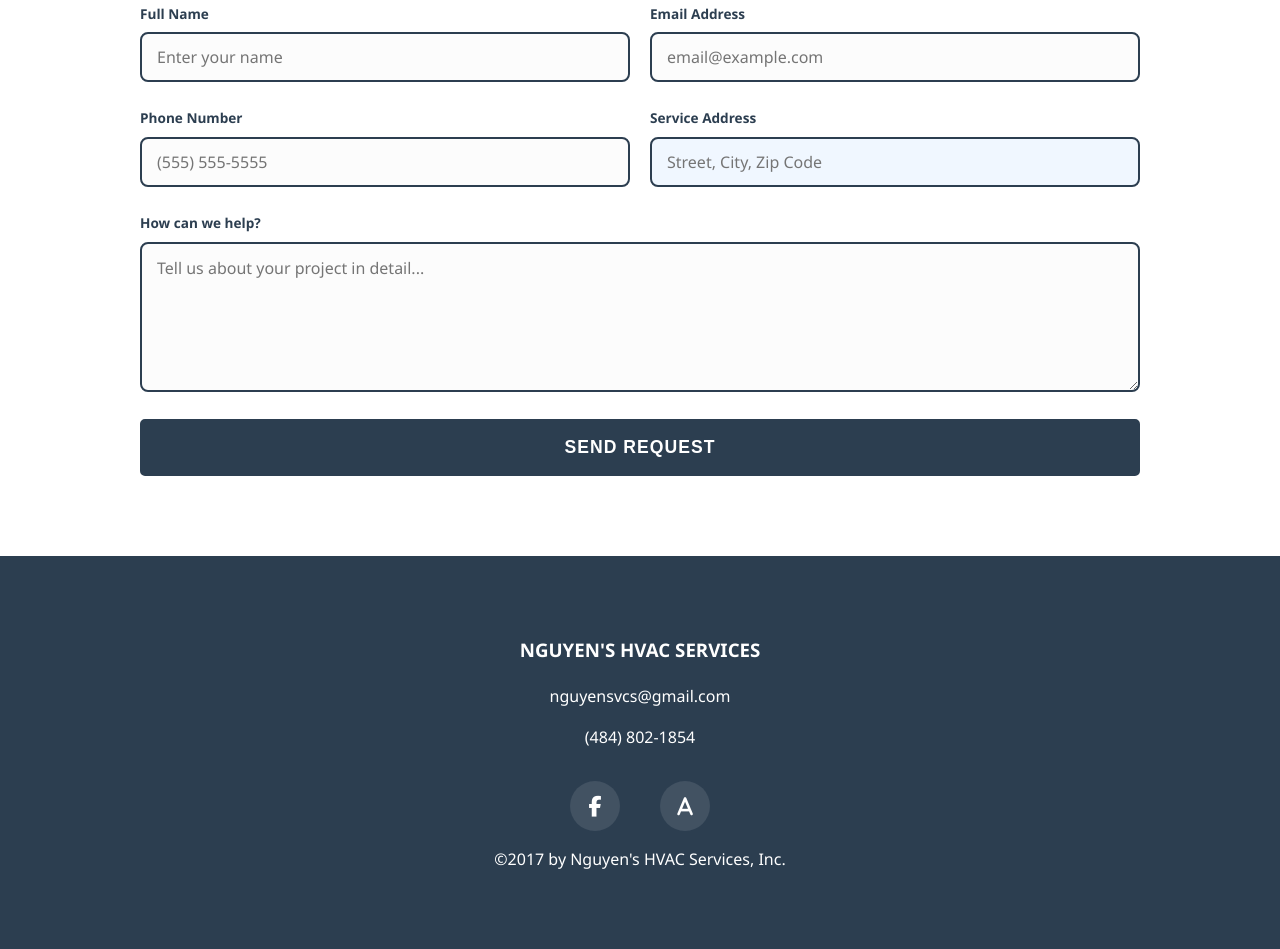
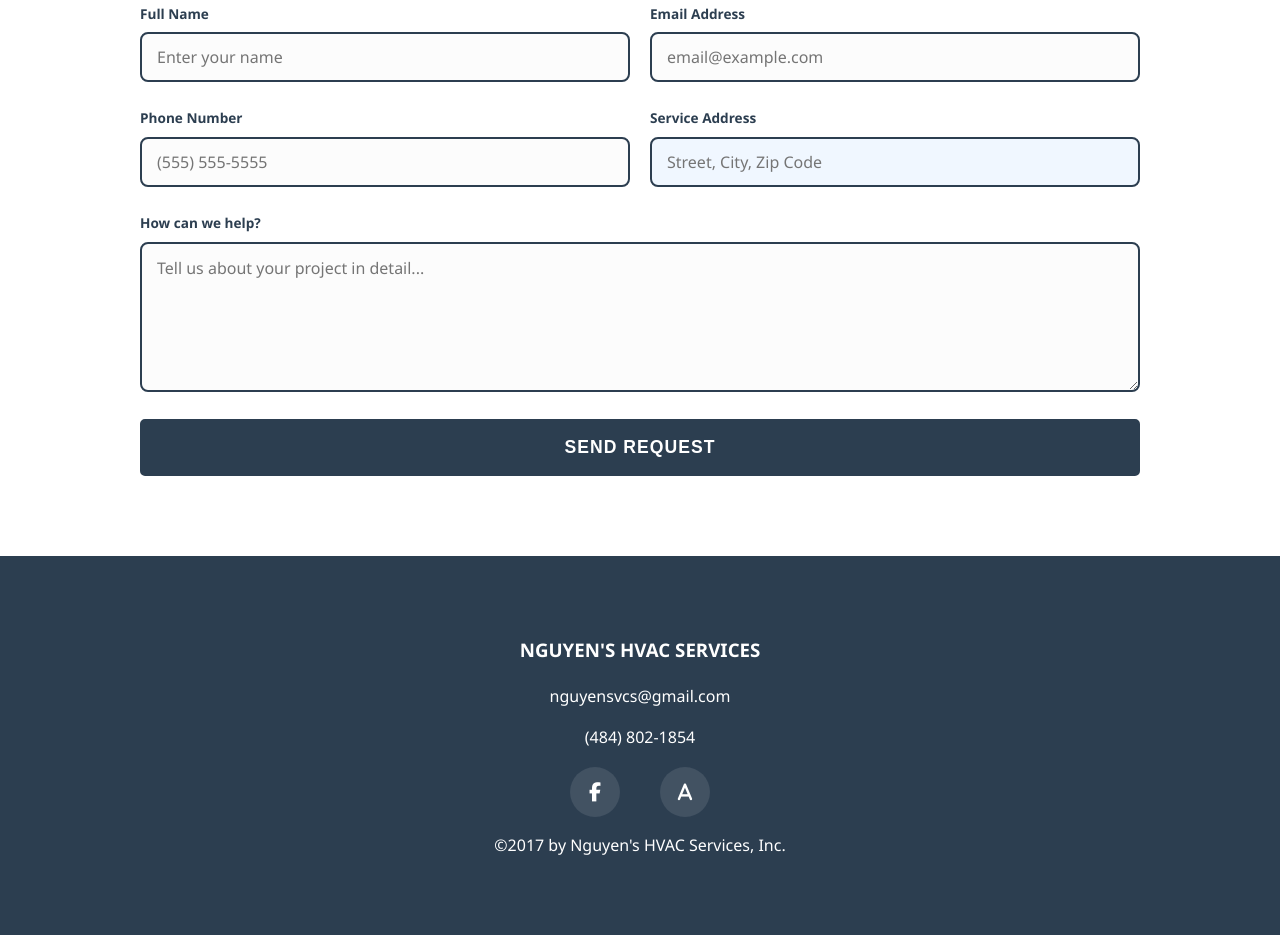
Before and after one commit to DNguyen-01/nguyen_hvac_website, a plain HTML site: page index.html in a window 1280 px wide. Shown: the part 4883-5832 px from the top of the page. Drawn offline with Linux system fonts and the light colour scheme.

Commit message:
Add files via upload

```diff
--- a/style.css
+++ b/style.css
@@ -798,7 +798,7 @@
 /* Ensure the social icons don't turn blue either */
 /* Footer Social Icons - Increased Spacing */
 .footer-socials {
-    margin-top: 30px;      /* Adds more space above the icons */
+    margin-top: 15px 0px;      /* Adds more space above the icons */
     display: flex;
     justify-content: center;
     gap: 40px;             /* Increased from 20px to 40px for more air */
@@ -812,7 +812,7 @@
     line-height: 50px;
     border-radius: 50%;
     text-align: center;
-    font-size: 1.3rem;     /* Slightly larger icon for better visibility */
+    font-size: 1.2rem;     /* Slightly larger icon for better visibility */
     transition: all 0.3s cubic-bezier(0.175, 0.885, 0.32, 1.275); /* Added a "pop" effect */
     display: inline-block;
 }
```
